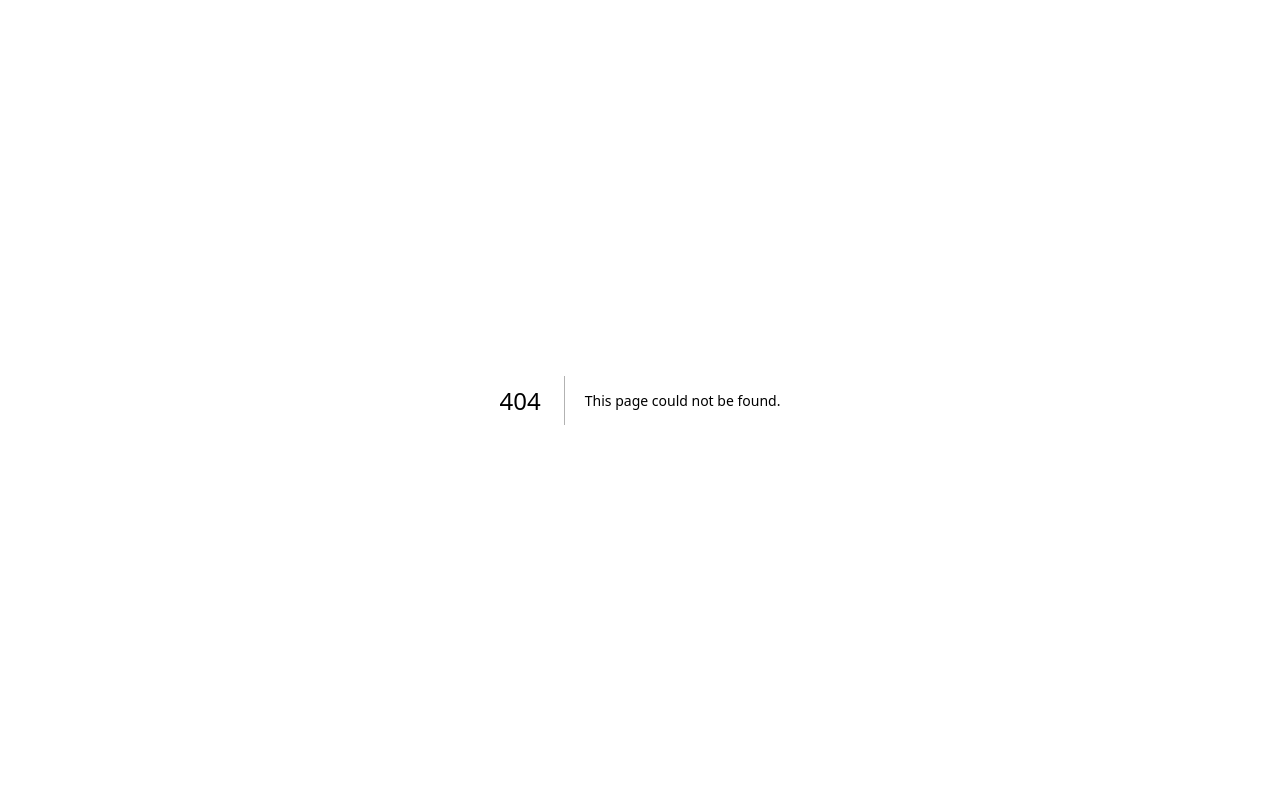
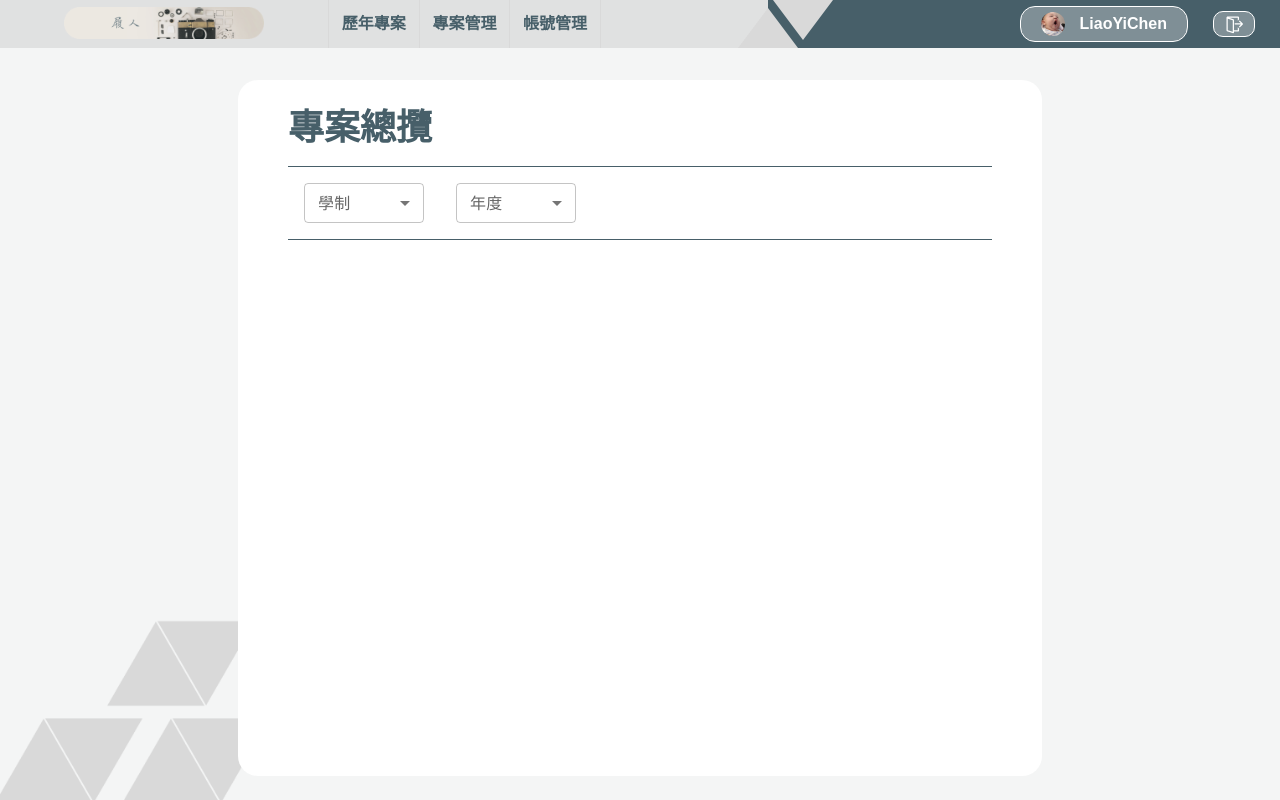
Before and after one commit to Liaoesn/NTUB-ESN-Frontend, a Next.js app: page /project/list in a window 1280 px wide. Before the commit this address had no page. Built offline with nearby package versions, Linux system fonts and the light colour scheme.

Commit message:
新增-projectList

```diff
--- a/components/common/NavBar.tsx
+++ b/components/common/NavBar.tsx
@@ -14,7 +14,7 @@ export default function NavBar() {
           <Image src={logo} alt={"logo"} className={styles.navLogo}/>
         </Link>
         <ul className={styles.button}>
-          <li><a>歷年專案</a></li>
+          <li><Link href={"/project/list"}>歷年專案</Link></li>
           <li><a>專案管理</a></li>
           <li><a>帳號管理</a></li>
         </ul>
--- a/package.json
+++ b/package.json
@@ -9,6 +9,9 @@
     "lint": "next lint"
   },
   "dependencies": {
+    "@emotion/react": "^11.11.4",
+    "@emotion/styled": "^11.11.5",
+    "@mui/material": "^5.15.18",
     "@types/node": "18.11.9",
     "@types/react": "18.0.25",
     "@types/react-dom": "18.0.9",
--- a/pages/index.tsx
+++ b/pages/index.tsx
@@ -10,7 +10,7 @@ export default function Home() {
     <Layout>
       <main className={styles.login}>
         <Image src={logo} alt='logo' />
-        <a className={styles.loginButtton}><FaGoogle/></a>
+        <a className={styles.loginButtton}><FaGoogle /></a>
       </main>
     </Layout>
   );
--- /dev/null
+++ b/pages/project/list.tsx
@@ -0,0 +1,61 @@
+import Layout from '@/components/Layout/Layout';
+import styles from '@/styles/page/project/list.module.scss'
+import { Box, FormControl, InputLabel, MenuItem, Select, SelectChangeEvent } from '@mui/material';
+import React from 'react';
+
+export default function ProjectList() {
+  const [year, setYear] = React.useState('');
+  const [academic, setAcademic] = React.useState('');
+
+  const handleChange = (academic?:string, year?:string) => {
+    if (year){
+      setYear(year);
+    };
+    if (academic){
+      setAcademic(academic);
+    };
+  };
+
+  return (
+    <Layout>
+      <main className={styles.listArea}>
+        <h2>專案總攬</h2>
+        <section className={styles.dropdownArea}>
+          <Box sx={{ minWidth: 120 }}>
+            <FormControl sx={{ m: 2, minWidth: 120, height: 20 }} size="small">
+              <InputLabel id="demo-simple-select-label">學制</InputLabel>
+              <Select
+                labelId="demo-simple-select-label"
+                id="demo-simple-select"
+                value={academic}
+                label="academic"
+                onChange={() => handleChange(academic)}
+              >
+                <MenuItem value={10}>二技</MenuItem>
+                <MenuItem value={20}>五專</MenuItem>
+                <MenuItem value={30}>四技</MenuItem>
+              </Select>
+            </FormControl>
+            <FormControl sx={{ m: 2, minWidth: 120 }} size="small">
+              <InputLabel id="demo-simple-select-label">年度</InputLabel>
+              <Select
+                labelId="demo-simple-select-label"
+                id="demo-simple-select"
+                value={year}
+                label="year"
+                onChange={() => handleChange(year)}
+              >
+                <MenuItem value={'112'}>112</MenuItem>
+                <MenuItem value={'113'}>113</MenuItem>
+                <MenuItem value={'114'}>114</MenuItem>
+              </Select>
+            </FormControl>
+          </Box>
+        </section>
+        <section>
+
+        </section>
+      </main>
+    </Layout>
+  );
+}
--- a/styles/base/_extends.scss
+++ b/styles/base/_extends.scss
@@ -3,3 +3,11 @@
   justify-content: center;
   align-items: center;
 }
+%list-area{
+  width: 55vw;
+  height: 82vh;
+  background-color: white;
+  margin-top: 10vh;
+  border-radius: 20px;
+  padding: 30px 50px 10px;
+}
--- a/styles/components/common/navbar.module.scss
+++ b/styles/components/common/navbar.module.scss
@@ -20,27 +20,43 @@
     .navLogo {
       height: 4vh;
       width: auto;
-      margin:0 5vw;
+      margin: 0 5vw;
     }
 
-    .button{
+    .button {
       display: flex;
       align-items: center;
       color: $mainColor;
       height: 100%;
-      li{
+
+      li {
         @extend %flex-center;
         width: 7vw;
         height: 100%;
         font-weight: bold;
         border-left: 1px solid $fontColor;
-        &:last-child{
+
+        a {
+          color: $fontColor;
+          height: 100%;
+          line-height: 6vh;
+        }
+
+        &:last-child {
           border-right: 1px solid $fontColor;
         }
-        &:hover{
+
+        a {
+          color: $mainColor;
+        }
+
+        &:hover {
           background-color: $mainColorLight;
           transition: 0.2s;
-          color: white;
+
+          a {
+            color: white;
+          }
         }
       }
     }
--- a/styles/components/layout.module.scss
+++ b/styles/components/layout.module.scss
@@ -2,8 +2,10 @@
   display: flex;
   justify-content: center;
   background: url(../../public/img/bg.png);
+  background-attachment: scroll;
   background-repeat: no-repeat;
-  background-size: 100%;
+  background-size: cover;
   height: 100vh;
   width: 100vw;
+  // overflow: hidden;
 }
--- /dev/null
+++ b/styles/page/project/list.module.scss
@@ -0,0 +1,19 @@
+@import "@/styles/base/variables";
+@import "@/styles/base/extends";
+
+.listArea{
+  @extend %list-area;
+
+  h2{
+    color: $mainColor;
+    font-size: 36px;
+    font-weight: bold;
+    width: 100%;
+    padding-bottom:20px ;
+    border-bottom:1px solid $mainColor ;
+  }
+
+  .dropdownArea{
+    border-bottom:1px solid $mainColor ;
+  }
+}
```
Also changed, not shown: styles/Home.module.scss (+8 -5 lines), styles/base/_variables.scss (line endings or trailing spaces), 1 other file (tests, documents, lock files or other folders).
